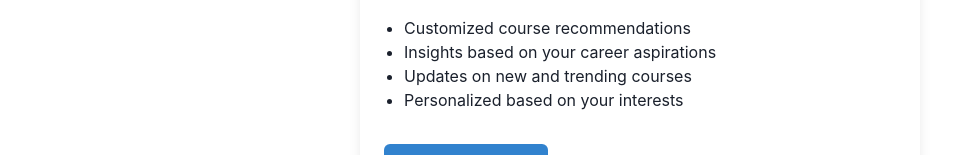
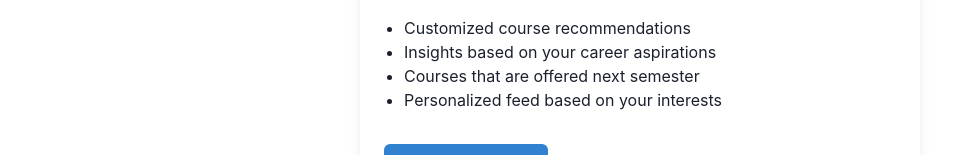
Before and after one commit to rohanshar77/CoursifyUMD, a React (Create React App) app in the folder frontend/: page / in a window 1280 px wide. Shown: the part 323-478 px from the top of the page, without its empty margins (0-956 px from the left). Built offline with nearby package versions, Linux system fonts and the light colour scheme.

Commit message:
color change

```diff
--- a/frontend/src/App.js
+++ b/frontend/src/App.js
@@ -1,13 +1,16 @@
 import logo from './logo.svg';
 import './App.css';
-import { ChakraProvider } from '@chakra-ui/react';
+import { ChakraProvider, ColorModeScript } from '@chakra-ui/react';
 import LandingPage from './LandingPage';
+
+import theme from './theme';
 
 
 function App() {
   return (
     <div className="App">
-      <ChakraProvider>
+      <ColorModeScript initialColorMode={theme.config.initialColorMode} />
+      <ChakraProvider theme={theme}>
         <LandingPage></LandingPage>
       </ChakraProvider>
     </div>
--- a/frontend/src/Flow/Major.js
+++ b/frontend/src/Flow/Major.js
@@ -65,7 +65,7 @@ function Major(props) {
                 </Select>
 
                 <Text fontSize='md' >
-                    My goal after graduation is to be a...
+                    My goal after graduation is to become a...
                 </Text>
 
                 <Input placeholder='Software engineer' value={career} onChange={(e) => setCareer(e.target.value)} />
--- a/frontend/src/Flow/Welcome.js
+++ b/frontend/src/Flow/Welcome.js
@@ -27,8 +27,8 @@ function Welcome(props) {
             <ul style={{ marginLeft: '20px' }}>
                 <li>Customized course recommendations</li>
                 <li>Insights based on your career aspirations</li>
-                <li>Updates on new and trending courses</li>
-                <li>Personalized based on your interests</li>
+                <li>Courses that are offered next semester</li>
+                <li>Personalized feed based on your interests</li>
             </ul>
             <Button colorScheme='blue' mt='8' onClick={togglePage}>Find my courses!</Button>
         </Box>
--- /dev/null
+++ b/frontend/src/theme.js
@@ -0,0 +1,9 @@
+import { extendTheme } from '@chakra-ui/react';
+
+const config = {
+    useSystemColorMode: true,
+    initialColorMode: 'light', // optional default mode
+};
+
+const theme = extendTheme({ config });
+export default theme;
```
